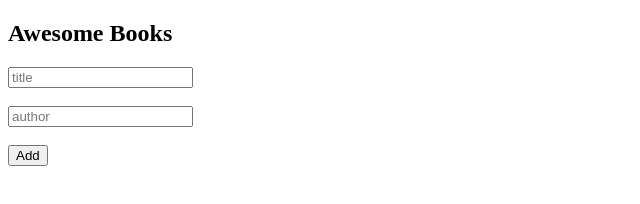
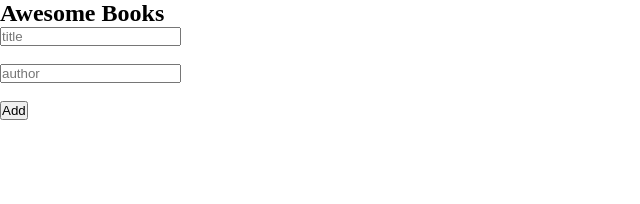
Before and after one commit to fpsapc/awesome-books, a website: page index.html in a window 1280 px wide. Shown: the whole page, without its empty margins (0-640 px from the left). Drawn offline with Linux system fonts and the light colour scheme.

Commit message:
add css file to order list

```diff
--- a/index.html
+++ b/index.html
@@ -6,6 +6,7 @@
     <meta name="viewport" content="width=device-width, initial-scale=1.0" />
     <meta name="authors" content="Salman & Daniel" />
     <title>Awesome Books</title>
+    <link rel="stylesheet" href="style.css" />
   </head>
 
   <body>
@@ -15,8 +16,8 @@
           <h1 class="Title">Awesome Books</h1>
           <ul id="bookList"></ul>
           <form action="#">
-            <input type="text" id="title" placeholder="title"><br><br>
-            <input type="text" id="author" placeholder="author"><br><br>
+            <input type="text" id="title" placeholder="title" /><br /><br />
+            <input type="text" id="author" placeholder="author" /><br /><br />
             <button type="button" id="addBtn">Add</button>
           </form>
         </div>
--- /dev/null
+++ b/style.css
@@ -0,0 +1,10 @@
+* {
+  margin: 0;
+  padding: 0;
+  list-style: none;
+}
+
+#bookList {
+  display: flex;
+  flex-direction: column;
+}
```
